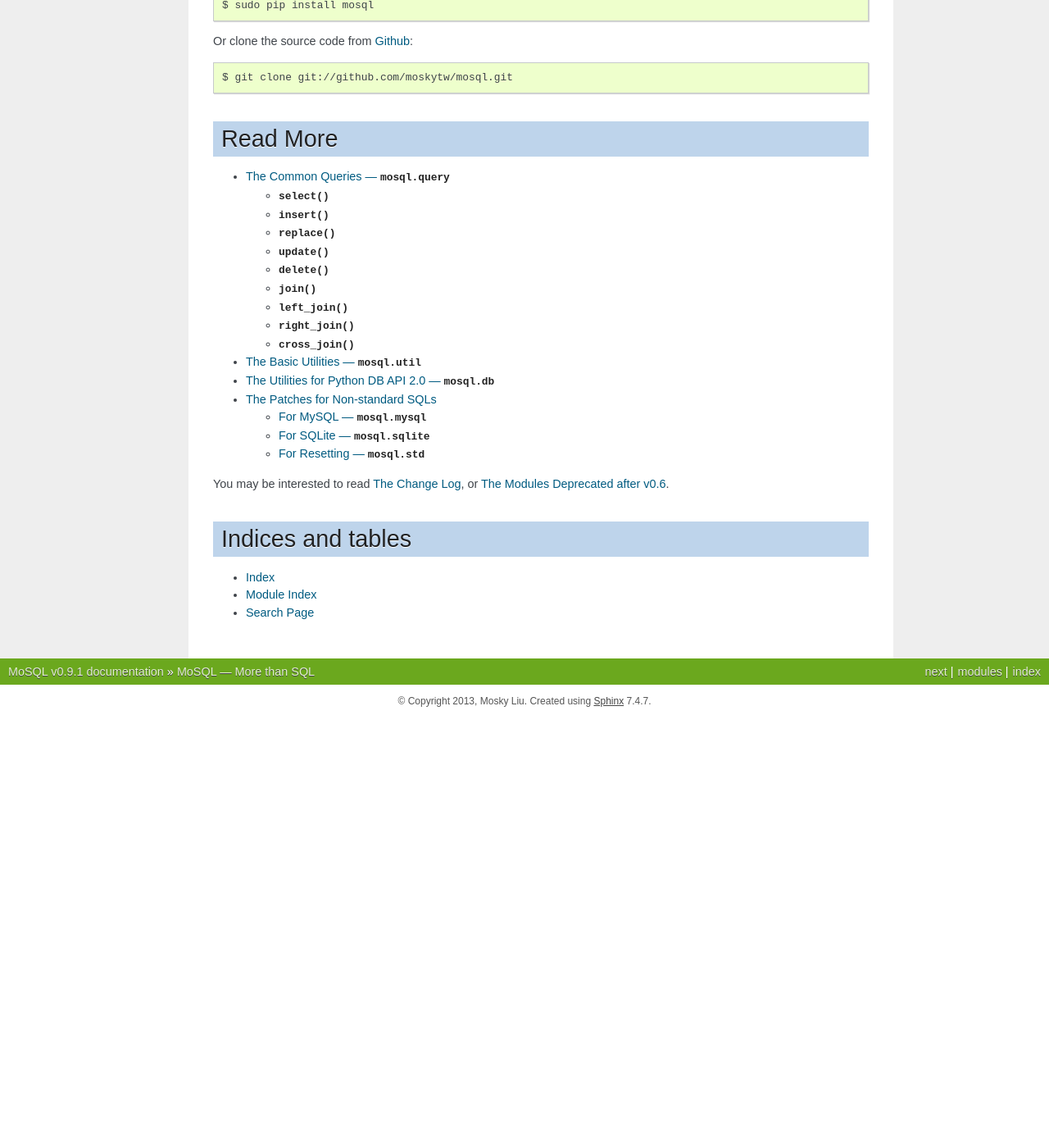
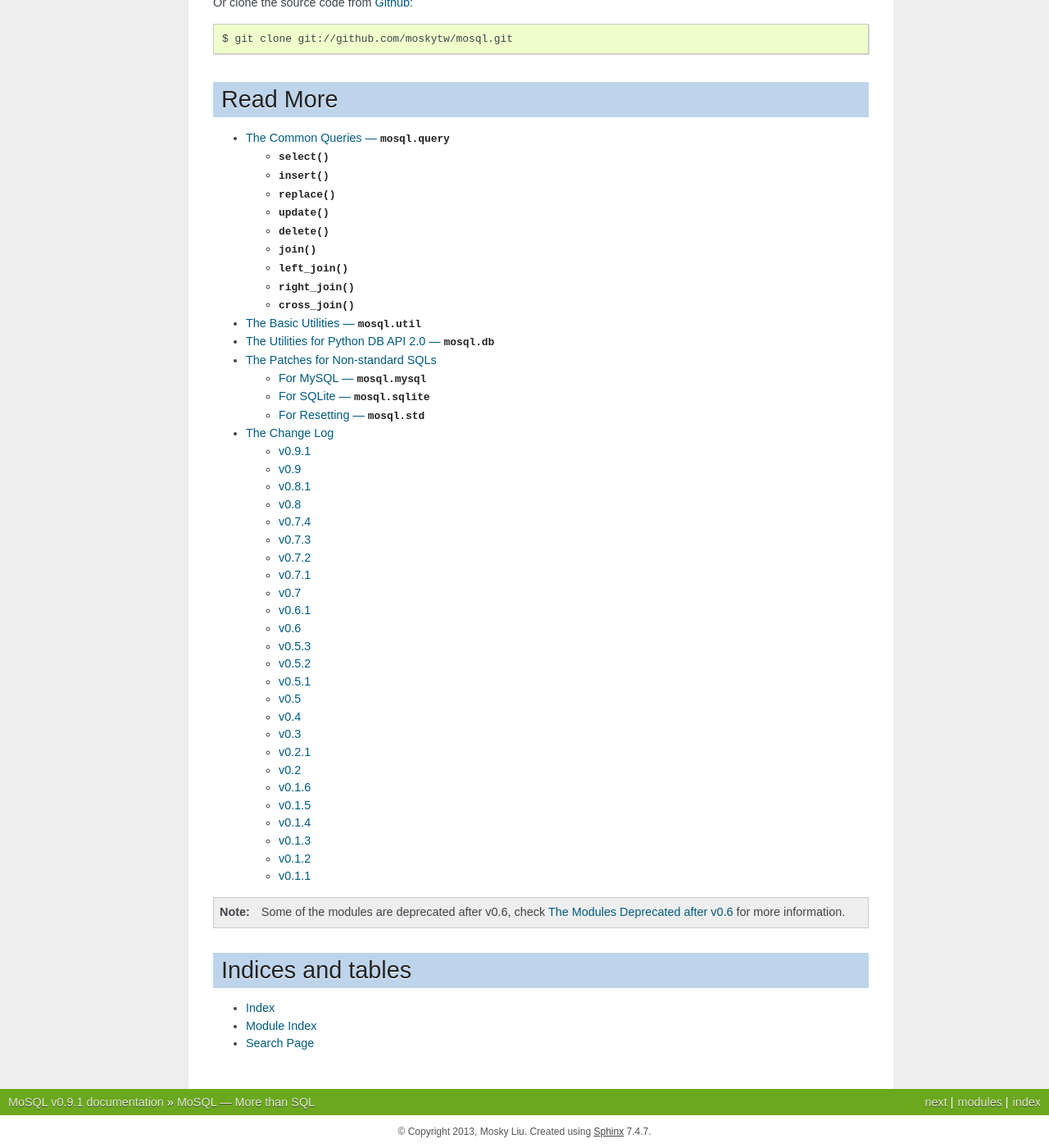
Before and after one commit to moskytw/mosql, a Sphinx documentation site: the page built from docs/index.rst, in a window 1280 px wide and 1400 px high, scrolled down 1175 px. Shown: the whole window at 82% size. Built offline with Sphinx 7.4.7, drawn with Linux system fonts in a browser that asks for light colours; before the commit the page ends 2050 px from its top, so only the background shows below that; some of the changed text lies outside the part shown.

Commit message:
rearranged the content

```diff
--- a/docs/index.rst
+++ b/docs/index.rst
@@ -121,8 +117,11 @@
     util
     db
     patches
+    changes
 
-You may be interested to read :doc:`changes`, or :doc:`deprecated`.
+.. note::
+    Some of the modules are deprecated after v0.6, check :doc:`/deprecated` for
+    more information.
 
 Indices and tables
 ==================
```
Also changed, not shown: other parts of docs/index.rst (+0 -4 lines).
